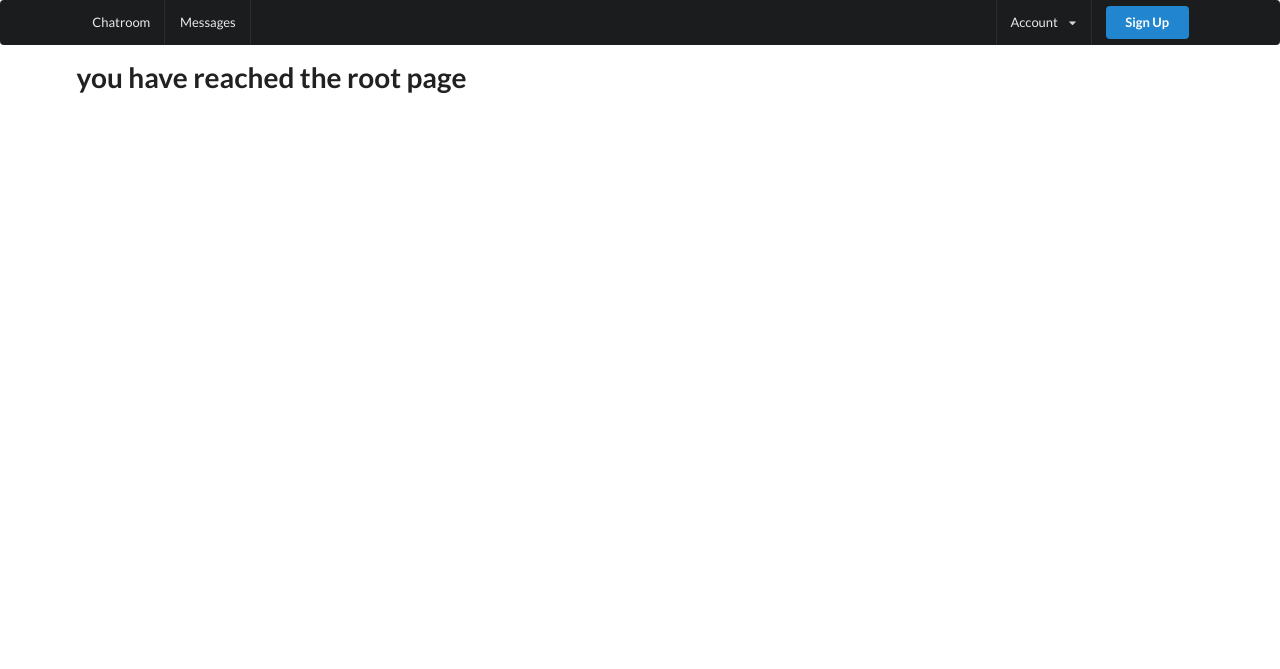
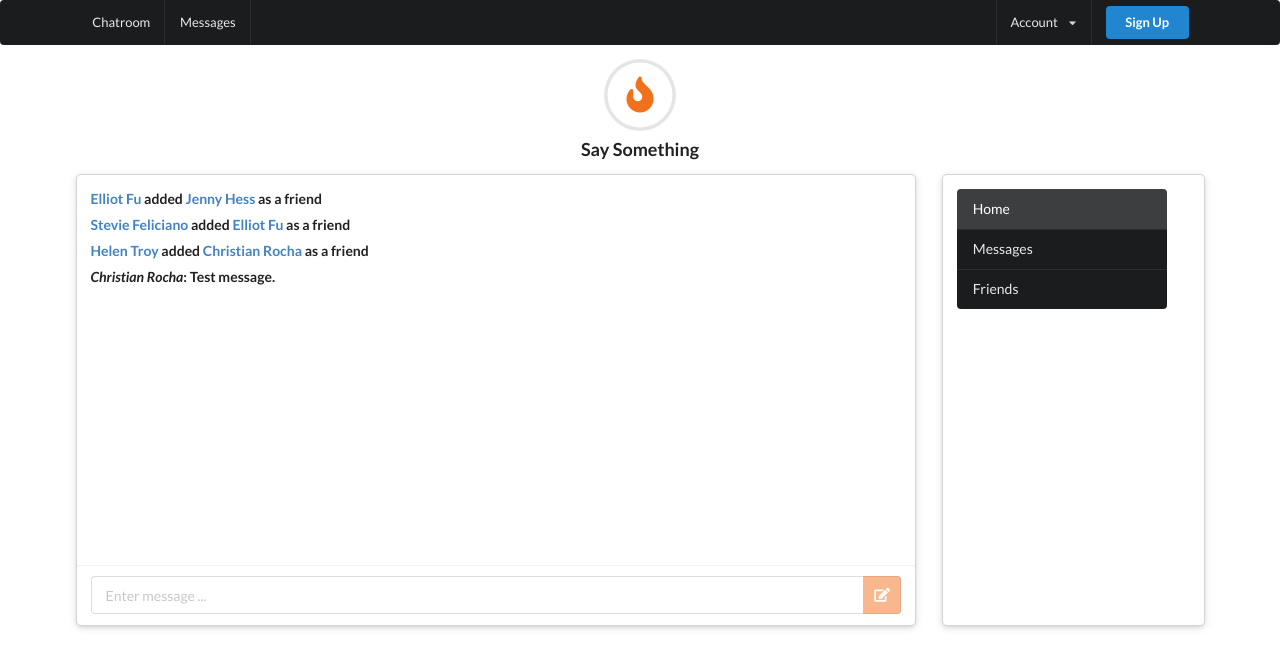
Before and after one commit to Azim-dev/message-me-app, a Rails app: page / in a window 1280 px wide. Shown: the top 669 px of the page. Run offline with Rails 7, Linux system fonts and the light colour scheme; style sheets or scripts are compiled from the project's sources; some libraries are stand-ins or nearby versions.

Commit message:
Index almost done

```diff
--- a/app/assets/stylesheets/custom.css.scss
+++ b/app/assets/stylesheets/custom.css.scss
@@ -1 +1,6 @@
 @import 'semantic-ui';
+
+
+.chatbox {
+	height: 450px;
+}
--- a/app/views/chatroom/index.html.erb
+++ b/app/views/chatroom/index.html.erb
@@ -1 +1,77 @@
-<h1> you have reached the root page </h1>
+<h4 class="ui center aligned medium icon header">
+  <i class="circular orange fire icon"></i>
+  Say Something
+</h4>
+
+
+
+<div class= "ui two column grid">
+	<div class = "twelve wide column">
+		<div class= "ui fluid raised card chatbox">
+			<div class= "content">
+
+		        <div class="ui feed">
+		            <div class="event">
+		                <div class="content">
+		                    <div class="summary">
+		                        <a>Elliot Fu</a> added <a>Jenny Hess</a> as a friend
+		                    </div>
+		                </div>
+		            </div>
+		            <div class="event">
+		                <div class="content">
+		                    <div class="summary">
+		                        <a>Stevie Feliciano</a> added <a>Elliot Fu</a> as a friend
+		                    </div>
+		                </div>
+		            </div>
+		            <div class="event">
+		                <div class="content">
+		                    <div class="summary">
+		                        <a>Helen Troy</a> added <a>Christian Rocha</a> as a friend
+		                    </div>
+		                </div>
+		            </div>
+		            <div class="event">
+		                <div class="content">
+		                    <div class="summary">
+		                        <em>Christian Rocha</em>: Test message.
+		                    </div>
+		                </div>
+		            </div>
+		        </div>
+		    </div>
+		    <div class="extra content">
+		    	<form class="ui reply form">
+                    <div class="field">
+                    	<div class="ui fluid icon input">
+                    		<input type="text" placeholder="Enter message ...">
+                            <i class="bordered inverted orange edit icon"></i>
+                        </div>
+                    </div>
+                </form>
+            </div>
+		</div>
+    </div>
+
+
+
+
+	<div class = "four wide column">
+		<div class= "ui fluid raised card chatbox">
+			<div class= "content">
+			    <div class="ui inverted vertical menu">
+			        <a class="active item">
+			            Home
+			        </a>
+			        <a class="item">
+			            Messages
+			        </a>
+			        <a class="item">
+			            Friends
+			        </a>
+			    </div>
+			</div>
+		</div>
+	</div>
+</div>
--- a/app/views/layouts/application.html.erb
+++ b/app/views/layouts/application.html.erb
@@ -2,6 +2,7 @@
 <html>
   <head>
     <title>MessageMe</title>
+    <%= favicon_link_tag%>
     <%= csrf_meta_tags %>
     <%= csp_meta_tag %>
 
```
Also changed, not shown: app/assets/images/favicon.ico (added).
